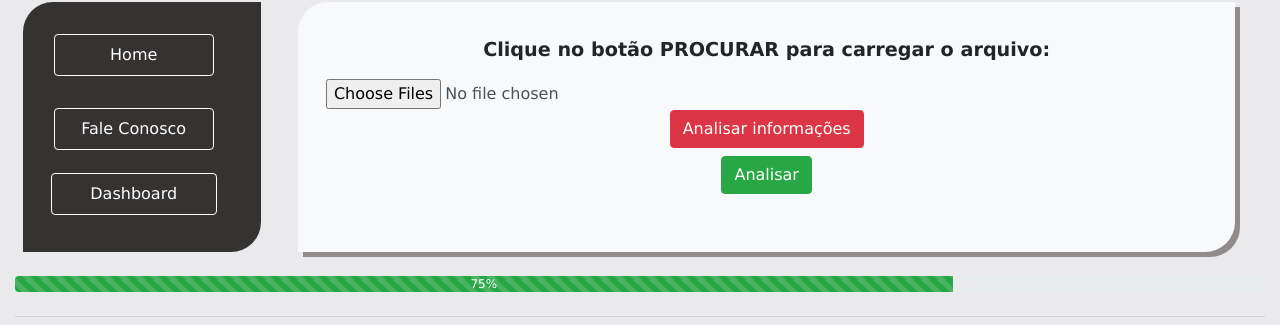
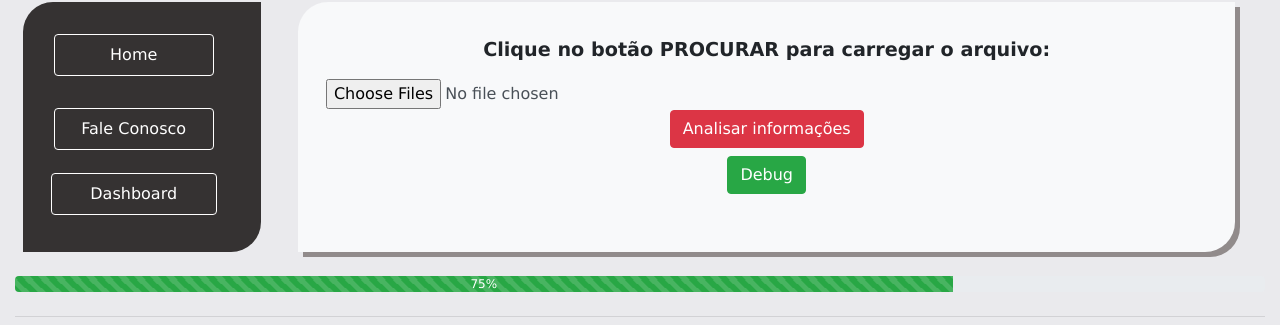
Before and after one commit to CainanaDev/Leitor-XML, a PHP site: page / in a window 1280 px wide. Shown: the part 143-468 px from the top of the page. Run offline with PHP 8.4, Linux system fonts and the light colour scheme; some libraries are stand-ins or nearby versions.

Commit message:
Ajustes 3

```diff
--- a/Projeto 1/index.php
+++ b/Projeto 1/index.php
@@ -71,7 +71,7 @@
             <button class="btn btn-danger" onclick="mostrarArquivos()">Analisar informações</button>
           </div>
           <div>
-            <button class="btn btn-success m-2" onclick="VerCancelado()">Analisar</button>
+            <button class="btn btn-success m-2" onclick="debug()">Debug</button>
           </div>
         </div>
       </div>  <!--Forms e Buttons /fim-->
--- a/Projeto 1/js/js.js
+++ b/Projeto 1/js/js.js
@@ -9,12 +9,19 @@ const tModelo = document.querySelectorAll('#tModelo');
 const tContigencia = document.querySelectorAll('#tContigencia');
 //fim barra totalizadores
 let cancelado = null; //
+
 const input = document.getElementById("file")
 let valorValido = null;
 let valorTotal = null;
 let valorContigencia = null;
 let tipoModelo = null;
 let totalContigencia = null;
+
+
+function debug(){
+  alert('Passou por ai')
+  console.log(input.files)
+}
 
 /*let aleatorio = prompt('Teste aqui')
 //toString() /parseInt() /parseFloat
@@ -40,7 +47,7 @@ function mostrarArquivos() {
   dados.innerHTML=""
 
 
-
+  /*
   const arquivo = arquivos[0]; // Apenas o primeiro arquivo, no caso de múltiplos uploads
   const leitor = new FileReader();
 
@@ -51,9 +58,9 @@ function mostrarArquivos() {
   };
 
   // Lê o arquivo como texto
-  leitor.readAsText(arquivo);
+  leitor.readAsText(arquivo);*/
 
-
+  /*
   for (let i = 0; i < arquivos.length; i++) {
     const item = document.createElement("p");
     item.textContent = `Arquivo ${i + 1}: ${arquivos[i].name} - (${
@@ -65,10 +72,7 @@ function mostrarArquivos() {
 
 };*/
 
-function limpaInfo(){
 
-
-}
 
 function VerCancelado() {
 
```
